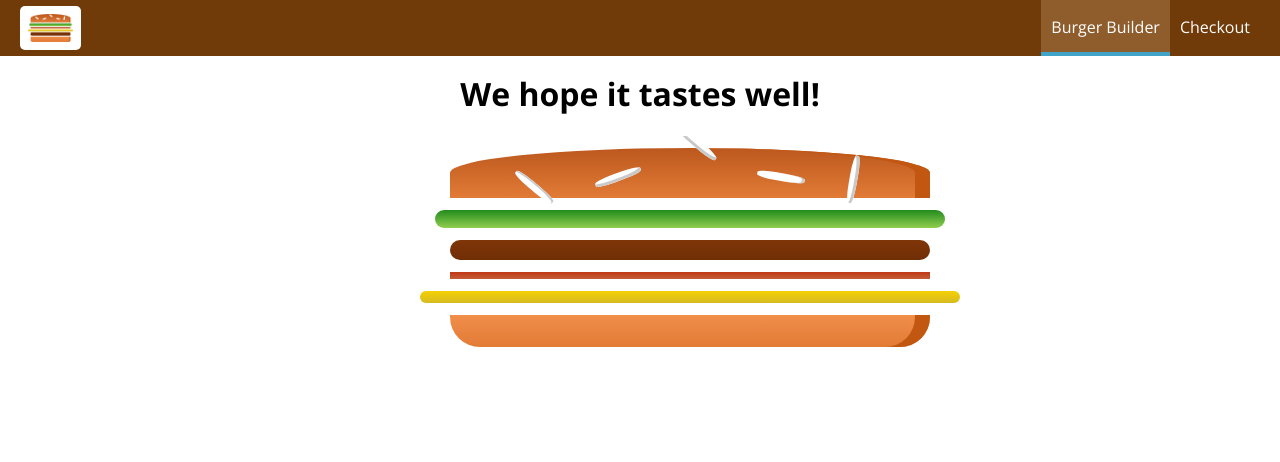
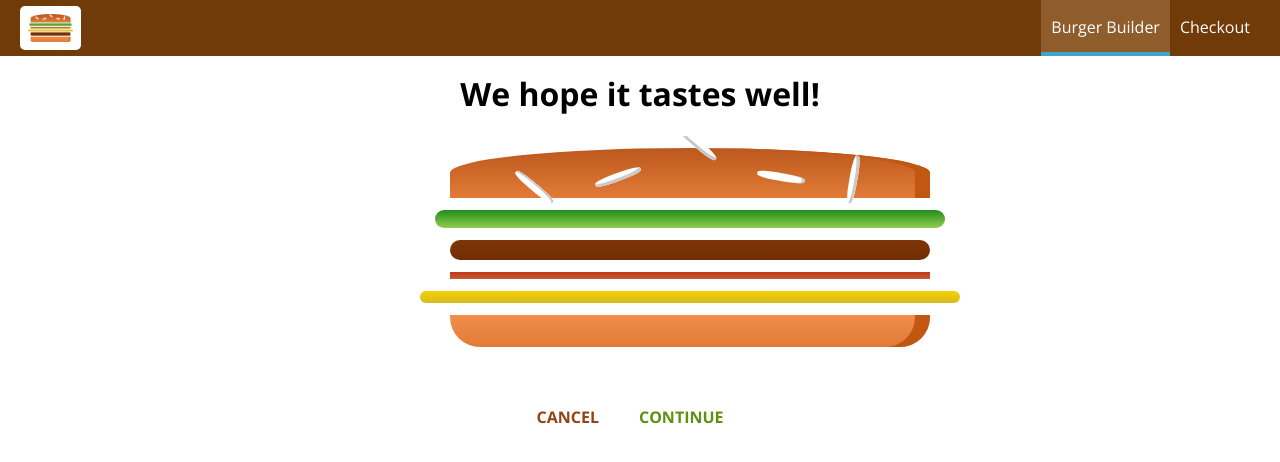
Before and after one commit to shindesharad71/Burger-Builder-With-React, a React (Create React App) app: page /checkout in a window 1280 px wide. Shown: the top 462 px of the page. Built offline with nearby package versions, Linux system fonts and the light colour scheme.

Commit message:
Added: Routing

```diff
--- a/src/components/Order/CheckoutSummary/CheckoutSummary.js
+++ b/src/components/Order/CheckoutSummary/CheckoutSummary.js
@@ -10,10 +10,10 @@ const checkoutSummary = (props) => {
 			<div style={{ width: '100%', margin: 'auto' }}>
 				<Burger ingredients={props.ingredients} />
 			</div>
-			<Button buttonType="Danger" clicked>
+			<Button btnType="Danger" clicked={props.checkoutCancelled}>
 				CANCEL
 			</Button>
-			<Button buttonType="Success" clicked>
+			<Button btnType="Success" clicked={props.checkoutContinued}>
 				CONTINUE
 			</Button>
 		</div>
--- a/src/containers/Checkout/Checkout.js
+++ b/src/containers/Checkout/Checkout.js
@@ -2,20 +2,31 @@ import React, { Component } from 'react';
 import CheckoutSummary from '../../components/Order/CheckoutSummary/CheckoutSummary';
 
 class Checkout extends Component {
+	state = {
+		ingredients: {
+			salad: 1,
+			meat: 1,
+			bacon: 1,
+			cheese: 1,
+		},
+	};
 
-    state = {
-        ingredients: {
-            salad: 1,
-            meat: 1,
-            bacon: 1,
-            cheese: 1
-        }
+	checkoutCancelledHandler = () => {
+        this.props.history.goBack();
+    };
+
+	checkoutContinuedHandler = () => {
+        this.props.history.replace('/checkout/contact-data');
     };
 
 	render() {
 		return (
 			<div>
-				<CheckoutSummary ingredients={this.state.ingredients} />
+				<CheckoutSummary
+					ingredients={this.state.ingredients}
+					checkoutCancelled={this.checkoutCancelledHandler}
+					checkoutContinued={this.checkoutContinuedHandler}
+				/>
 			</div>
 		);
 	}
```
